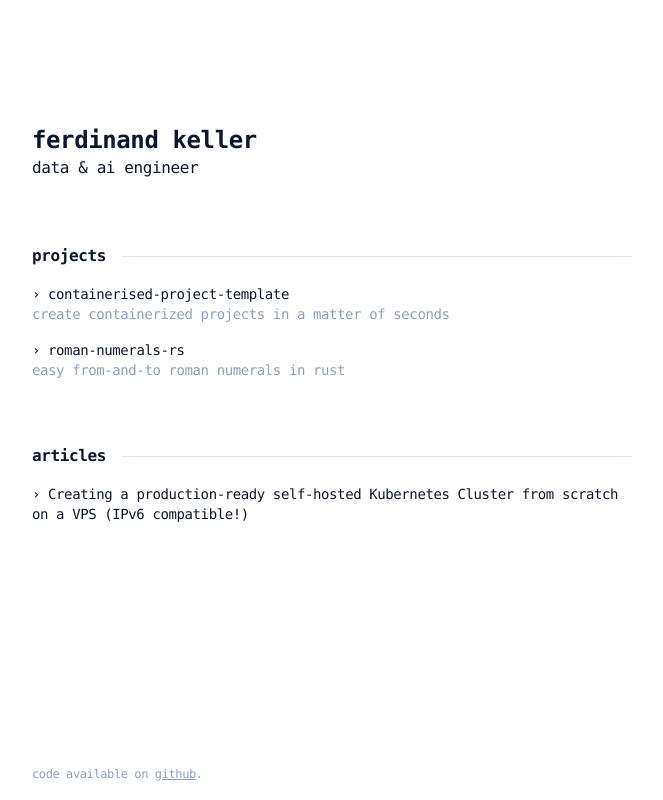
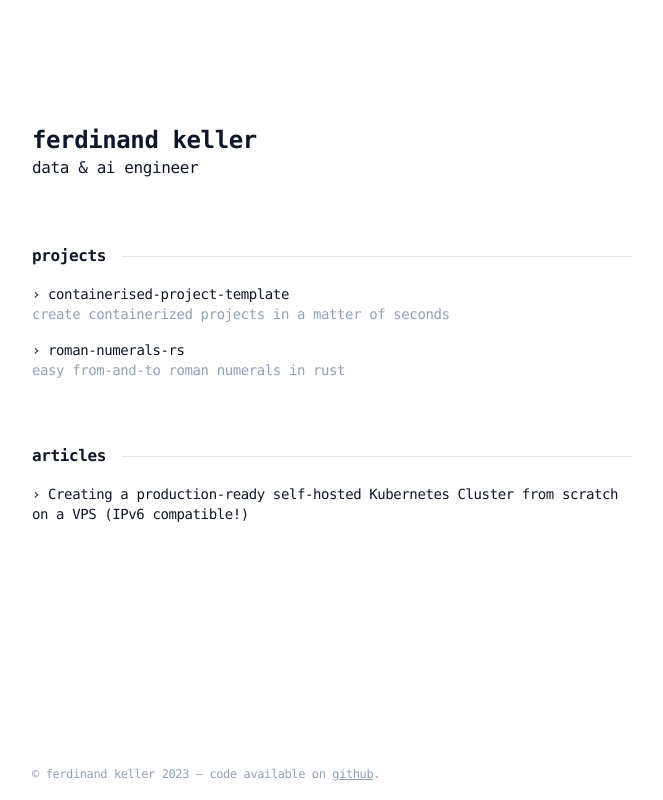
Before and after one commit to ferdinandkeller/ferdinandkeller.dev, a Next.js app: page / in a window 1280 px wide. Shown: the whole page, without its empty margins (308-971 px from the left). Built offline with nearby package versions, Linux system fonts and the light colour scheme.

Commit message:
feat: improve footer

```diff
--- a/app/page.tsx
+++ b/app/page.tsx
@@ -83,8 +83,8 @@ export default () => {
         </div>
 
         {/* footer details */}
-        <footer className="fixed bottom-0 mb-4 text-xs font-light leading-5 text-slate-400">
-          code available on{" "}
+        <footer className="fixed bottom-0 mb-4 text-xs leading-5 font-light text-slate-400">
+          © ferdinand keller {new Date().getFullYear()} — code available on{" "}
           <Link
             href="https://github.com/ferdinandkeller/ferdinandkeller.dev"
             target="_blank"
```
